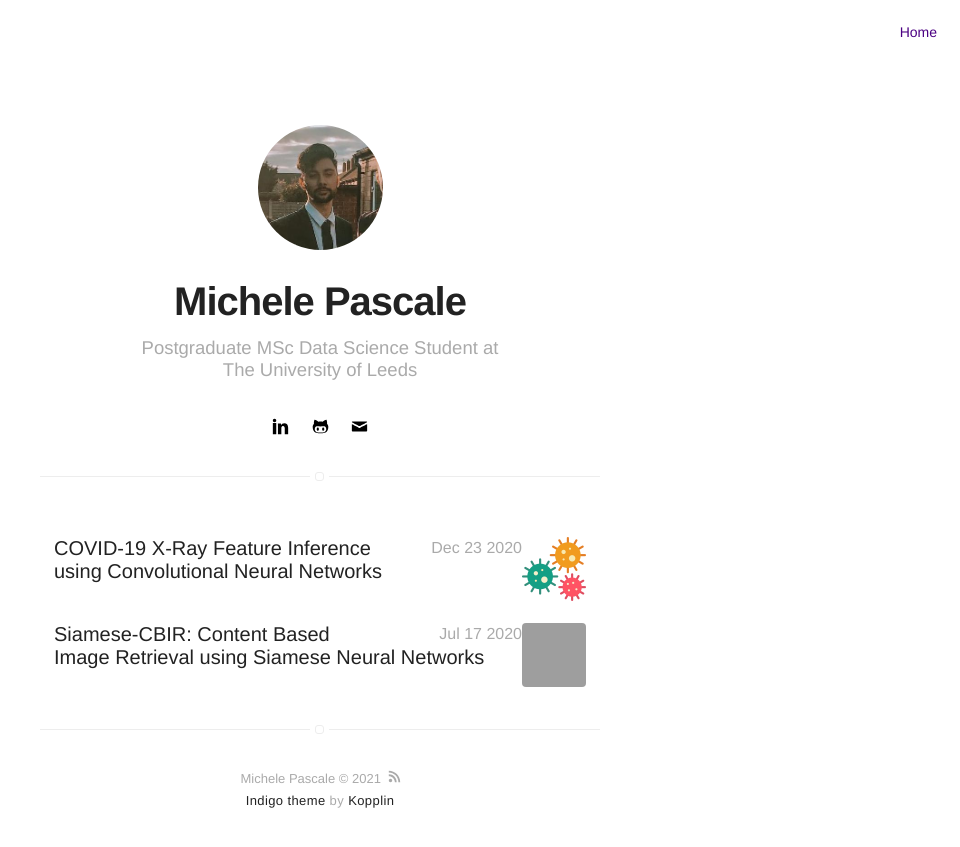
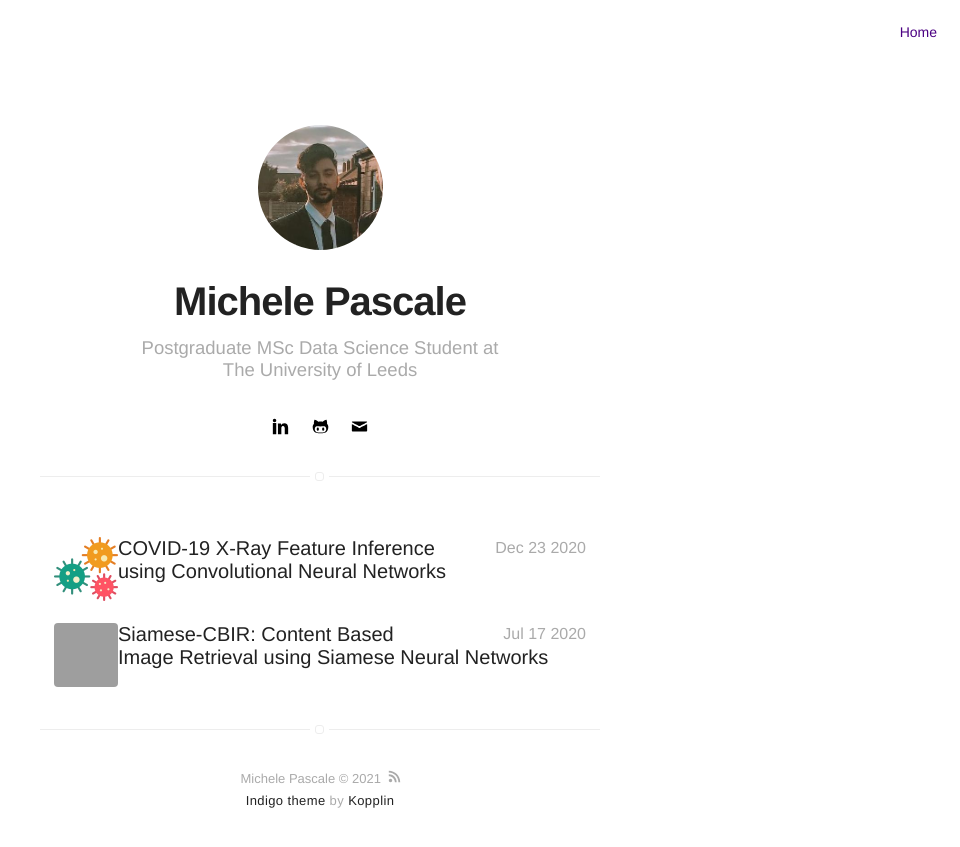
Before and after one commit to pascalemp/pascalemp.github.io, a Jekyll site: the page built from projects.html, in a window 1280 px wide. Shown: the top 847 px of the page, without its empty margins (320-1280 px from the left). Built offline with Jekyll 4.4.1, drawn with Linux system fonts in a browser that asks for light colours; grey boxes are pictures that could not be loaded.

Commit message:
Update projects.html

```diff
--- a/projects.html
+++ b/projects.html
@@ -7,7 +7,7 @@ title: Projects
         {% if post.projects %}
             <div class="item {% if post.star %}star{% endif %}">
                 <a class="url" href="{% if post.externalLink %}{{ post.externalLink }}{% else %}{{ site.url }}{{ post.url }}{% endif %}">
-                    <img src={{post.image}} width="64" height="64" style="float:right">
+                    <img src={{post.image}} width="64" height="64" style="float:left">
                     <aside><time datetime="{{ post.date | date:"%d-%m-%Y" }}">{{ post.date | date: "%b %d %Y" }}</time></aside>
                     <h3 class="title">{{ post.title }}</h3>
                 </a>
```
